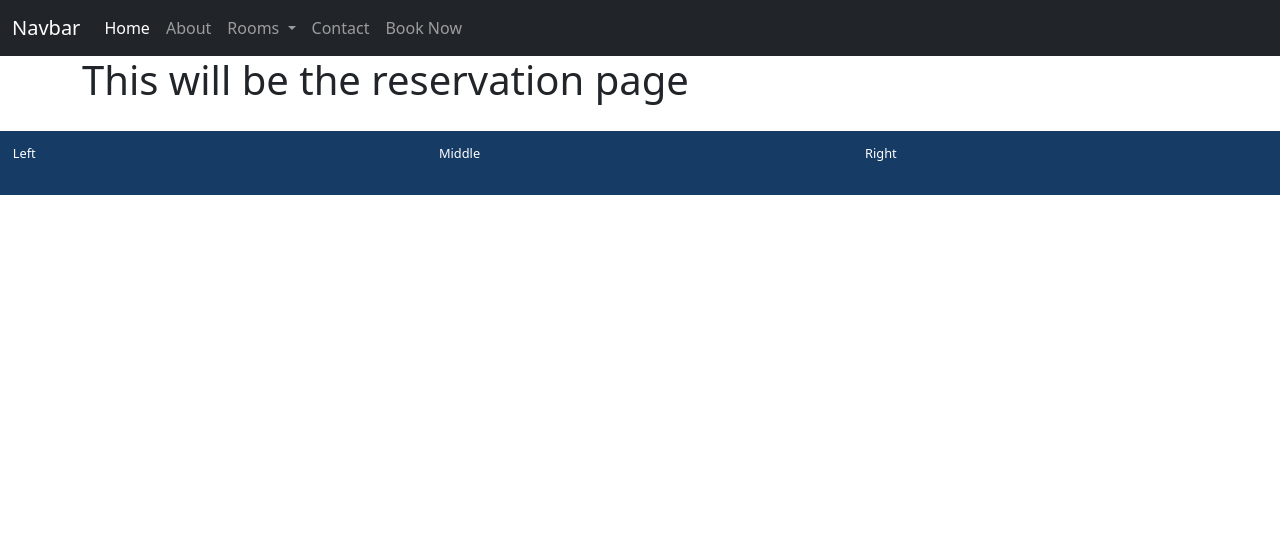
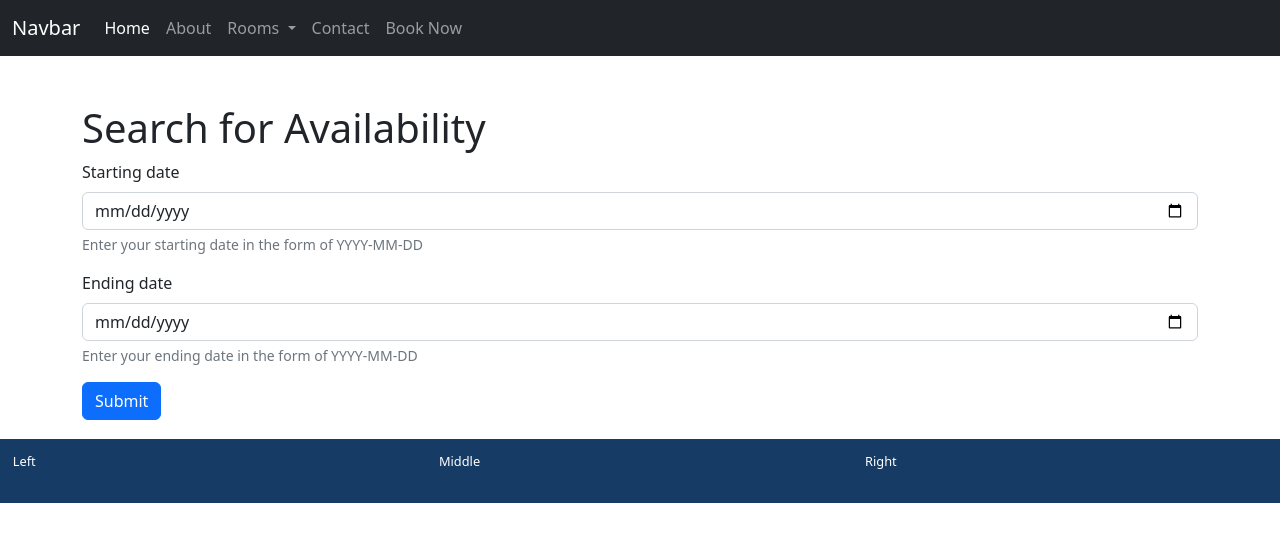
Before and after one commit to AXYGEN0141/BookingProject, a plain HTML site: page static/reservation.html in a window 1280 px wide. Drawn offline with nearby package versions, Linux system fonts and the light colour scheme.

Commit message:
:white_check_mark: add moving in form

```diff
--- a/static/reservation.html
+++ b/static/reservation.html
@@ -66,7 +66,24 @@
 
     <div class="row">
         <div class="col">
-            <h1>This will be the reservation page</h1>
+            <h1 class="mt-5">Search for Availability</h1>
+            <form action="reservation.html" method="GET">
+
+                <div class="mb-3">
+                    <label for="start_date" class="form-label">Starting date</label>
+                    <input type="date" class="form-control" id="start_date" name="start_date" aria-describedby="startDateHelp">
+                    <div id="startDateHelp" class="form-text text-muted">Enter your starting date in the form of YYYY-MM-DD</div>
+                </div>
+
+                <div class="mb-3">
+                    <label for="end_date" class="form-label">Ending date</label>
+                    <input type="date" class="form-control" id="end_date" name="end_date" aria-describedby="endDateHelp">
+                    <div id="endDateHelp" class="form-text text-muted">Enter your ending date in the form of YYYY-MM-DD</div>
+                </div>
+
+                <button type="submit" class="btn btn-primary">Submit</button>
+
+            </form>
         </div>
     </div>
 </div>
```
